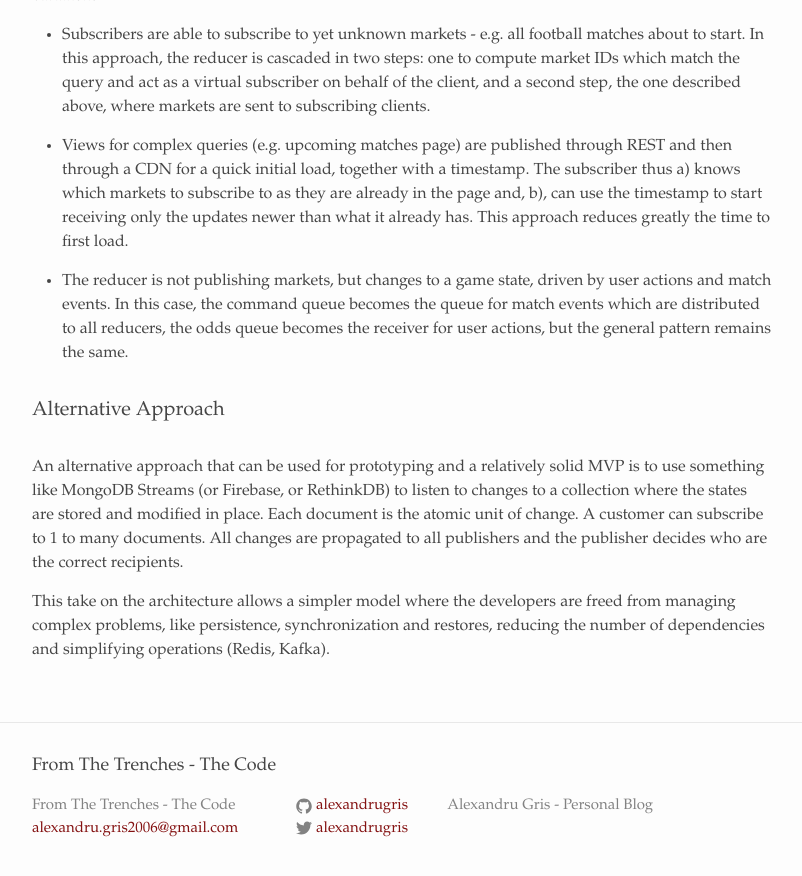
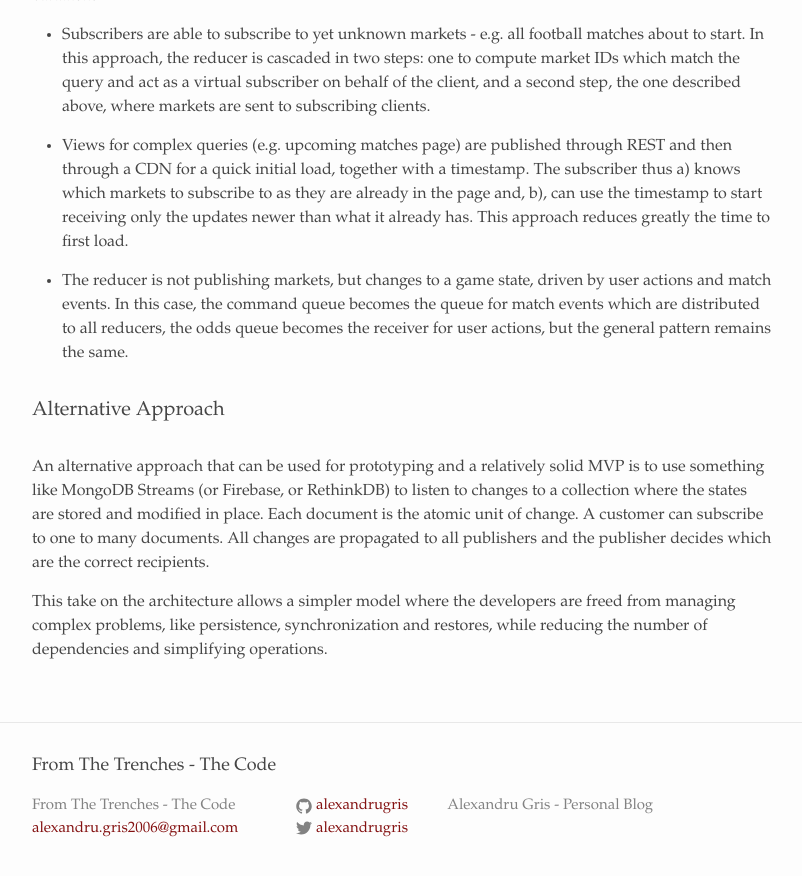
Before and after one commit to alexandrugris/my-jekyll-tech-blog, a Jekyll site: the page built from MyBlog/_posts/2019-09-04-realtime-architecture-with-apache-kafka.markdown, in a window 1280 px wide and 900 px high, scrolled down 6383 px. Shown: the top 876 px of the window, without its empty margins (238-1040 px from the left). Built offline with Jekyll 4.4.1, drawn with Linux system fonts in a browser that asks for light colours.

Commit message:
smal change

```diff
--- a/MyBlog/_posts/2019-09-04-realtime-architecture-with-apache-kafka.markdown
+++ b/MyBlog/_posts/2019-09-04-realtime-architecture-with-apache-kafka.markdown
@@ -232,6 +232,6 @@ To handle reducer restarts, partitioning logic is made known to the reducer, so
 
 ### Alternative Approach
 
-An alternative approach that can be used for prototyping and a relatively solid MVP is to use something like MongoDB Streams (or Firebase, or RethinkDB) to listen to changes to a collection where the states are stored and modified in place. Each document is the atomic unit of change. A customer can subscribe to 1 to many documents.  All changes are propagated to all publishers and the publisher decides who are the correct recipients.
+An alternative approach that can be used for prototyping and a relatively solid MVP is to use something like MongoDB Streams (or Firebase, or RethinkDB) to listen to changes to a collection where the states are stored and modified in place. Each document is the atomic unit of change. A customer can subscribe to one to many documents.  All changes are propagated to all publishers and the publisher decides which are the correct recipients.
 
-This take on the architecture allows a simpler model where the developers are freed from managing complex problems, like persistence, synchronization and restores, reducing the number of dependencies and simplifying operations (Redis, Kafka).
+This take on the architecture allows a simpler model where the developers are freed from managing complex problems, like persistence, synchronization and restores, while reducing the number of dependencies and simplifying operations.
```
